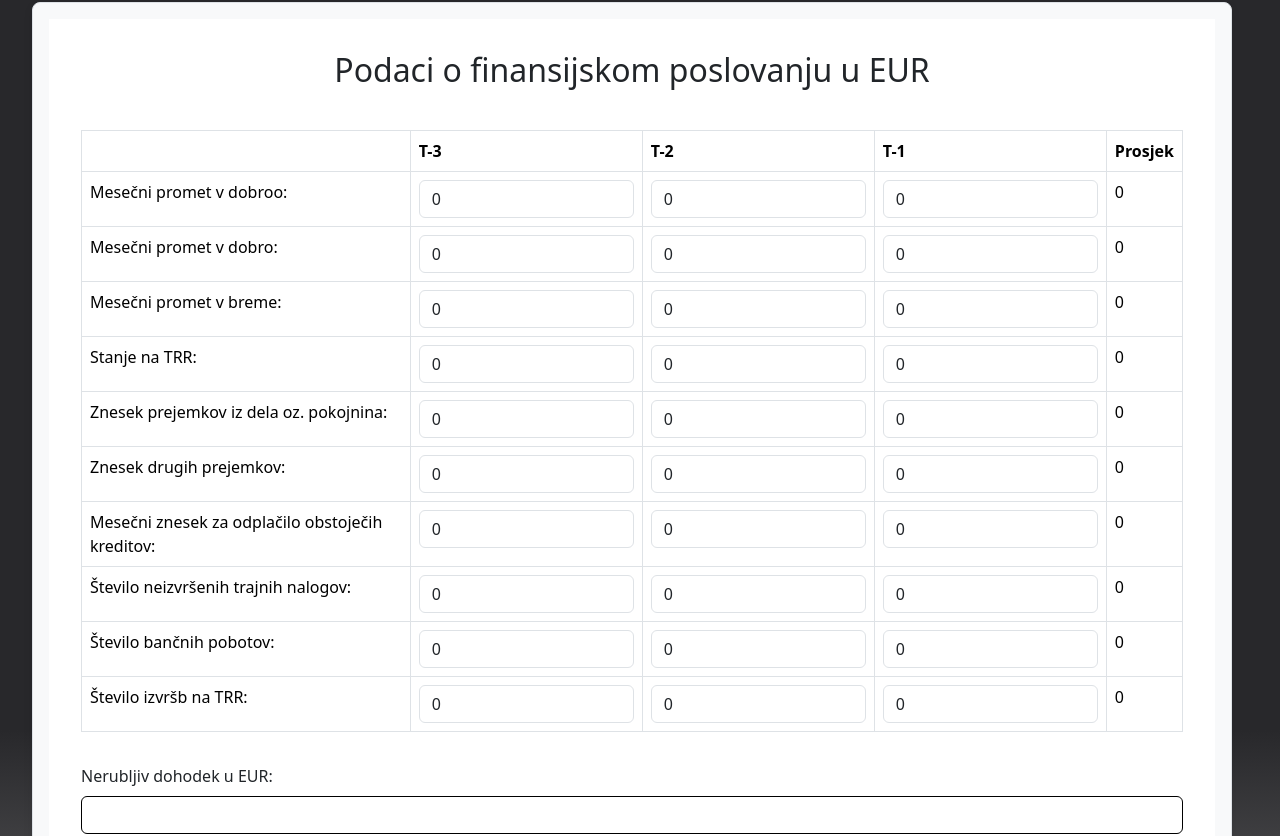
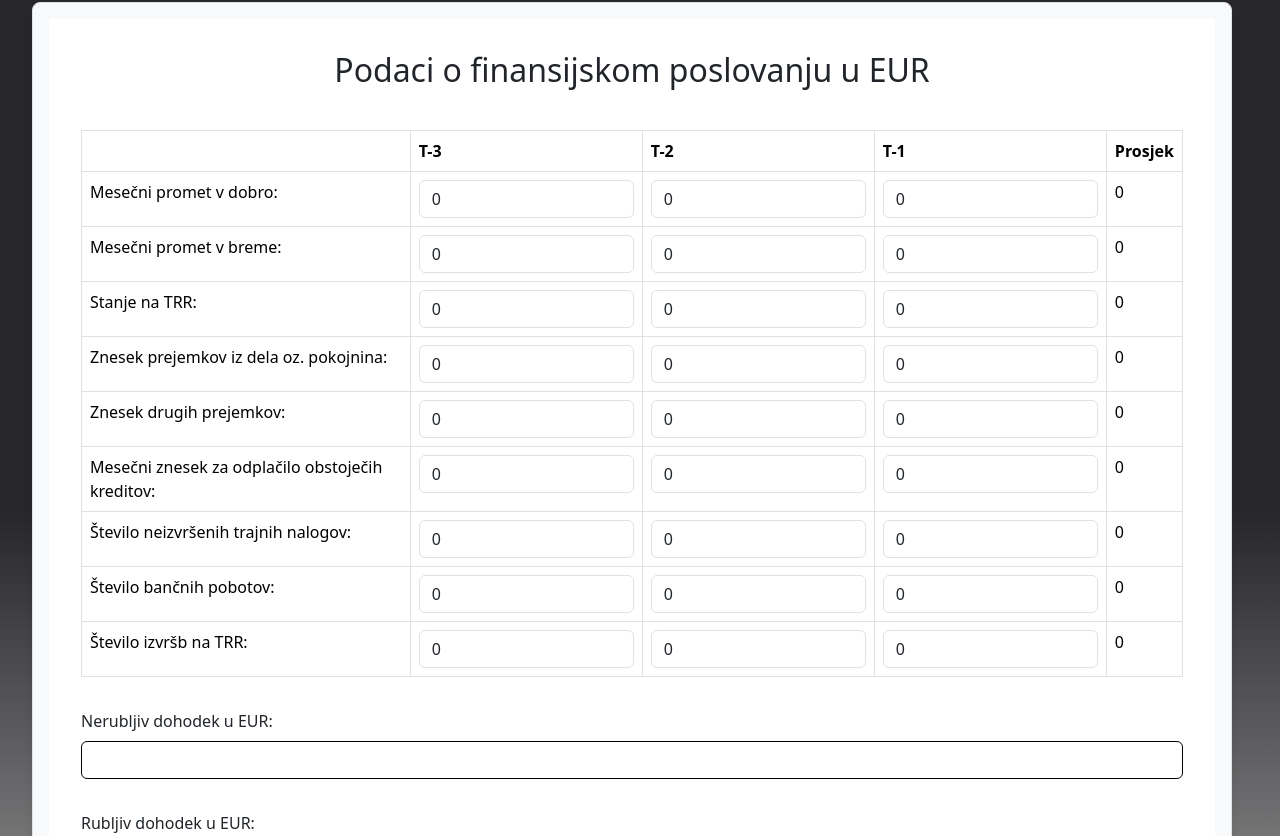
Before and after one commit to Valeri1234car/PRII, a React (Vite) app in the folder stran/praktikum-2-app/: page / in a window 1280 px wide. Shown: the part 1324-2160 px from the top of the page. Built offline with nearby package versions, Linux system fonts and the light colour scheme.

Commit message:
vpis v  tabelo delno delo idk

```diff
--- a/stran/praktikum-2-app/src/App.css
+++ b/stran/praktikum-2-app/src/App.css
@@ -40,8 +40,3 @@
 .read-the-docs {
   color: #888;
 } */
-
-
-.uploads{
-  color: white;
-}
--- a/stran/praktikum-2-app/src/components/Inputs/FinancnoPoslovanje.tsx
+++ b/stran/praktikum-2-app/src/components/Inputs/FinancnoPoslovanje.tsx
@@ -31,48 +31,48 @@ const FinancnoPoslovanje = () =>{
     };
 
 //-------------nerubljiv dohodek ------------------------------
-    useEffect(()=>{
-        let nerubljivDohodek=0;
-        if(podatkiState.zavezanecNaPrezivnin){
-            nerubljivDohodek = (minimalnaPlaca *0.5) + parseFloat(podatkiState.znesekMesecnePrezivnine);
-        }
-        else{
-            nerubljivDohodek = (minimalnaPlaca * 0.76);
-            if(podatkiState.samohranilec){
-                nerubljivDohodek = nerubljivDohodek + (podatkiState.stVzdrzevanihDruzinskihClanov * 237.29)
-            }
-            else{
-                nerubljivDohodek = nerubljivDohodek + (podatkiState.stVzdrzevanihDruzinskihClanov * (237.29 / 2))
-            }
-        }
-        setPodatkiState({...podatkiState, nerubljivDohodek: nerubljivDohodek})
+    // useEffect(()=>{
+    //     let nerubljivDohodek=0;
+    //     if(podatkiState.zavezanecNaPrezivnin){
+    //         nerubljivDohodek = (minimalnaPlaca *0.5) + parseFloat(podatkiState.znesekMesecnePrezivnine);
+    //     }
+    //     else{
+    //         nerubljivDohodek = (minimalnaPlaca * 0.76);
+    //         if(podatkiState.samohranilec){
+    //             nerubljivDohodek = nerubljivDohodek + (podatkiState.stVzdrzevanihDruzinskihClanov * 237.29)
+    //         }
+    //         else{
+    //             nerubljivDohodek = nerubljivDohodek + (podatkiState.stVzdrzevanihDruzinskihClanov * (237.29 / 2))
+    //         }
+    //     }
+    //     setPodatkiState({...podatkiState, nerubljivDohodek: nerubljivDohodek})
 
-    },[podatkiState.znesekMesecnePrezivnine, podatkiState.zavezanecNaPrezivnin, podatkiState.samohranilec,podatkiState.stVzdrzevanihDruzinskihClanov])
+    // },[podatkiState.znesekMesecnePrezivnine, podatkiState.zavezanecNaPrezivnin, podatkiState.samohranilec,podatkiState.stVzdrzevanihDruzinskihClanov])
 
 
 //------------rubljiv dohodek-----------------------
-    useEffect(()=>{
-        let rubljivDohodek = 0;
-        let izracun = podatkiState.znesekPrejemkovPokojnina.povprecje + podatkiState.znesekDrugihPrejemkov.povprecje - podatkiState.nerubljivDohodek;
-        if(izracun > 0){
-            rubljivDohodek =  izracun;
-        }
-        setPodatkiState({...podatkiState, rubljivDohodek: rubljivDohodek})
+    // useEffect(()=>{
+    //     let rubljivDohodek = 0;
+    //     let izracun = podatkiState.znesekPrejemkovPokojnina.povprecje + podatkiState.znesekDrugihPrejemkov.povprecje - podatkiState.nerubljivDohodek;
+    //     if(izracun > 0){
+    //         rubljivDohodek =  izracun;
+    //     }
+    //     setPodatkiState({...podatkiState, rubljivDohodek: rubljivDohodek})
 
 
-    },[podatkiState.znesekPrejemkovPokojnina,podatkiState.znesekDrugihPrejemkov, podatkiState.nerubljivDohodek])
+    // },[podatkiState.znesekPrejemkovPokojnina,podatkiState.znesekDrugihPrejemkov, podatkiState.nerubljivDohodek])
 
 //----------------Dohodki po plačilu obstoječih finančnih obveznosti (krediti, Leasing,…) in Dohodki po plačilu obstoječih in novih finančnih obveznosti------------------
-    useEffect(()=>{
-        let dohodkiPoPlacilu= podatkiState.znesekPrejemkovPokojnina.povprecje + podatkiState.znesekDrugihPrejemkov.povprecje - podatkiState.mesecniZnesekZaOdplacilodrugihKreditov.povprecje;
-        if(podatkiState.stanjeTRR.povprecje < 0){
-            dohodkiPoPlacilu += (podatkiState.stanjeTRR.povprecje/12)
-        }
+    // useEffect(()=>{
+    //     let dohodkiPoPlacilu= podatkiState.znesekPrejemkovPokojnina.povprecje + podatkiState.znesekDrugihPrejemkov.povprecje - podatkiState.mesecniZnesekZaOdplacilodrugihKreditov.povprecje;
+    //     if(podatkiState.stanjeTRR.povprecje < 0){
+    //         dohodkiPoPlacilu += (podatkiState.stanjeTRR.povprecje/12)
+    //     }
 
-        let ddohodkiPoPlaciluInAmuniteta = dohodkiPoPlacilu - podatkiState.mesecnaAmuniteta;
-        setPodatkiState({...podatkiState, dohodkiPoPlaciluStarga: dohodkiPoPlacilu, dohodkiPoPlaciluVsega:ddohodkiPoPlaciluInAmuniteta})
+    //     let ddohodkiPoPlaciluInAmuniteta = dohodkiPoPlacilu - podatkiState.mesecnaAmuniteta;
+    //     setPodatkiState({...podatkiState, dohodkiPoPlaciluStarga: dohodkiPoPlacilu, dohodkiPoPlaciluVsega:ddohodkiPoPlaciluInAmuniteta})
 
-    },[podatkiState.znesekPrejemkovPokojnina,podatkiState.znesekDrugihPrejemkov, podatkiState.mesecnaAmuniteta,podatkiState.stanjeTRR, podatkiState.mesecniZnesekZaOdplacilodrugihKreditov])
+    // },[podatkiState.znesekPrejemkovPokojnina,podatkiState.znesekDrugihPrejemkov, podatkiState.mesecnaAmuniteta,podatkiState.stanjeTRR, podatkiState.mesecniZnesekZaOdplacilodrugihKreditov])
 
     return(
         <div className="vnosItem">
@@ -89,13 +89,6 @@ const FinancnoPoslovanje = () =>{
                     </tr>
                     </thead>
                     <tbody>
-                    <tr>
-                        <td>Mesečni promet v dobroo:</td>
-                        <td><input type="number" className="form-control" name="mesecniPrometDobro.t1" value={podatkiState.mesecniPrometDobro.t1} onChange={HandleChange2}/></td>
-                        <td><input type="number" className="form-control" name="mesecniPrometDobro.t2" value={podatkiState.mesecniPrometDobro.t2} onChange={HandleChange2}/></td>
-                        <td><input type="number" className="form-control" name="mesecniPrometDobro.t3" value={podatkiState.mesecniPrometDobro.t3} onChange={HandleChange2}/></td>
-                        <td>{podatkiState.mesecniPrometDobro.povprecje}</td>
-                    </tr>
                     <tr>
                         <td>Mesečni promet v dobro:</td>
                         <td><input type="number" className="form-control" name="mesecniPrometDobro.t1" value={podatkiState.mesecniPrometDobro.t1} onChange={HandleChange2}/></td>
--- a/stran/praktikum-2-app/src/components/Inputs/PdfReader.tsx
+++ b/stran/praktikum-2-app/src/components/Inputs/PdfReader.tsx
@@ -1,7 +1,8 @@
-import React, { useState, useRef, useContext } from 'react';
+import React, { useState, useRef, useContext, useEffect } from 'react';
 import { getDocument, GlobalWorkerOptions } from 'pdfjs-dist';
 import Tesseract from 'tesseract.js';
 import { PodatkiContext } from '../../App';
+import { Promet } from '../../interface/Podatki';
 
 GlobalWorkerOptions.workerSrc = `//cdnjs.cloudflare.com/ajax/libs/pdf.js/3.0.279/pdf.worker.min.js`;
 
@@ -11,18 +12,21 @@ const PdfReader: React.FC = () => {
     const inputRef = useRef<HTMLInputElement>(null);
     const { setPdfText, setPodatkiState, podatkiState } = useContext(PodatkiContext);
     const [pdfData, setPdfData] = useState<{ [key: string]: any }>({});
-    const { setData } = useContext(PodatkiContext);
+    const { data,setData } = useContext(PodatkiContext);
 
     const handleDragOver = (event: React.DragEvent) => {
+        console.log('Drag over');
         event.preventDefault();
     };
 
     const handleDrop = (event: React.DragEvent) => {
+        console.log('File dropped');
         event.preventDefault();
         setFiles(event.dataTransfer.files);
     };
 
     const handleFileChange = (event: React.ChangeEvent<HTMLInputElement>) => {
+        console.log('File selected');
         const files = event.target.files;
         if (files) {
             setFiles(files);
@@ -186,9 +190,30 @@ const PdfReader: React.FC = () => {
 
             setData(newData); // Ovde ažurirate podatke u kontekstu
             console.log(newData)
+
+            // console.log(newData.avgust.prometeVBreme)
+
             return newData;
         });
+
+
     };
+
+
+
+
+
+
+
+
+    // console.log(prometeVBremeValues);
+    // function convertToNumberr(formattedNumber){
+    //     if (!formattedNumber) return 0; // handle undefined or null values gracefully
+    //     return parseFloat(formattedNumber.replace('.', '').replace(',', '.'));
+    // };
+
+
+
 
     const parseRawNumber = (raw) => {
         if (raw.includes(',')) {
@@ -267,8 +292,68 @@ const PdfReader: React.FC = () => {
             stVzdrzevanihDruzinskihClanov: relevantInfo.steviloClanov3,
         });
 
+
+//         const prometeVBremeValues = Object.values(pdfData).map(data => convertToNumber(data.prometeVBreme));
+//     const prometeVDobroValues = Object.values(pdfData).map(data => convertToNumber(data.prometeVDobro));
+//     const stanjeTRRValues = Object.values(pdfData).map(data => convertToNumber(data.stanje));
+//     const placaa = Object.values(pdfData).map(data => convertToNumber(data.placa));
+//     console.log(prometeVBremeValues)
+//     console.log(prometeVDobroValues)
+//     console.log(stanjeTRRValues)
+//     console.log(placaa)
+
+
+//     setPodatkiState({
+//         ...podatkiState,
+//         mesecniPrometDobro:{t1:prometeVDobroValues[0],t2:prometeVDobroValues[1],t3:prometeVDobroValues[2]},
+//         mesecniPrometBreme:{t1:prometeVBremeValues[0],t2:prometeVBremeValues[1],t3:prometeVBremeValues[2]},
+//         stanjeTRR:{t1:stanjeTRRValues[0],t2:stanjeTRRValues[1],t3:stanjeTRRValues[2]},
+//         znesekPrejemkovPokojnina:{t1:placaa[0],t2:placaa[1],t3:placaa[2]}
+// })
+
         setLoading(false);
     };
+
+
+
+    const updatePodatkiState = () => {
+        const prometeVBremeValues = Object.values(pdfData).map(data => convertToNumber(data.prometeVBreme));
+        const prometeVDobroValues = Object.values(pdfData).map(data => convertToNumber(data.prometeVDobro));
+        const stanjeTRRValues = Object.values(pdfData).map(data => convertToNumber(data.stanje));
+        const placaValues = Object.values(pdfData).map(data => convertToNumber(data.placa));
+
+        console.log(prometeVBremeValues);
+        console.log(prometeVDobroValues);
+        console.log(stanjeTRRValues);
+        console.log(placaValues);
+        console.log(placaValues);
+        console.log(placaValues);
+
+        console.log(typeof prometeVDobroValues[0])
+
+        const prometDobro:Promet = { t1: prometeVDobroValues[0], t2: prometeVDobroValues[1], t3: prometeVDobroValues[2],povprecje:0 }
+        const prometSlabo:Promet = { t1: prometeVBremeValues[0], t2: prometeVBremeValues[1], t3: prometeVBremeValues[2],povprecje:0 }
+        const trr:Promet = { t1: stanjeTRRValues[0], t2: stanjeTRRValues[1], t3: stanjeTRRValues[2],povprecje:0 }
+        const placa:Promet = { t1: placaValues[0], t2: placaValues[1], t3: placaValues[2],povprecje:0 }
+        console.log(prometDobro);
+
+        setPodatkiState({
+            ...podatkiState,
+            mesecniPrometDobro: prometDobro,
+            mesecniPrometBreme: prometSlabo,
+            stanjeTRR: trr,
+            znesekPrejemkovPokojnina: placa
+        });
+    };
+
+    useEffect(() => {
+        // This effect runs only once when pdfData changes and is not empty.
+        if (Object.keys(pdfData).length > 0) {
+            updatePodatkiState();
+        }
+    }, [pdfData]);
+
+
     const convertPdfToImagesAndExtractText = async (file: File) => {
         const reader = new FileReader();
         return new Promise<string>((resolve, reject) => {
--- a/stran/praktikum-2-app/src/components/Inputs/VsaVnosna.tsx
+++ b/stran/praktikum-2-app/src/components/Inputs/VsaVnosna.tsx
@@ -38,9 +38,9 @@ const VsaVnosna: React.FC = () => {
             <div className="pravougaonik">
             <SisbonPodatki />
             </div>
-            <div className="pravougaonik">
+            {/* <div className="pravougaonik">
                 <FinancniIzpiski />
-            </div>
+            </div> */}
             <div className="buttonContainer">
                 <button className="btn btn-primary" onClick={() => setStran("Izpisi")}>
                     Naprej
```
